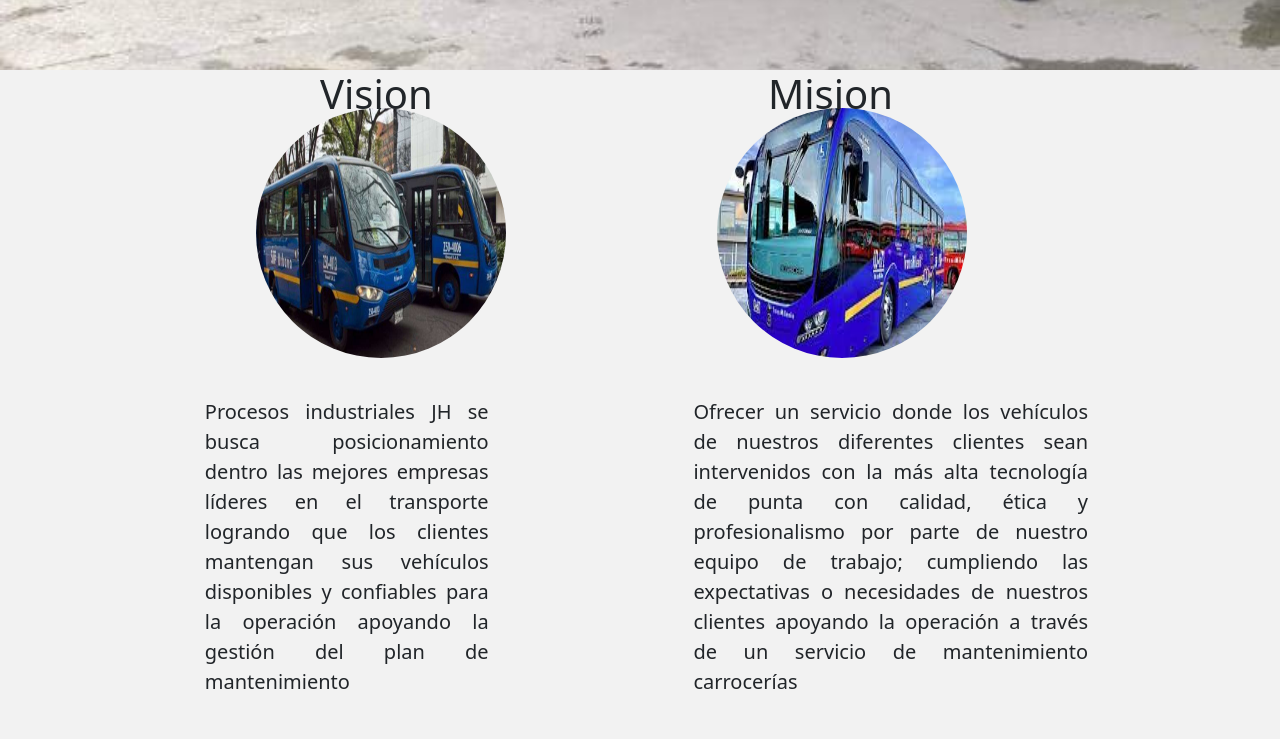
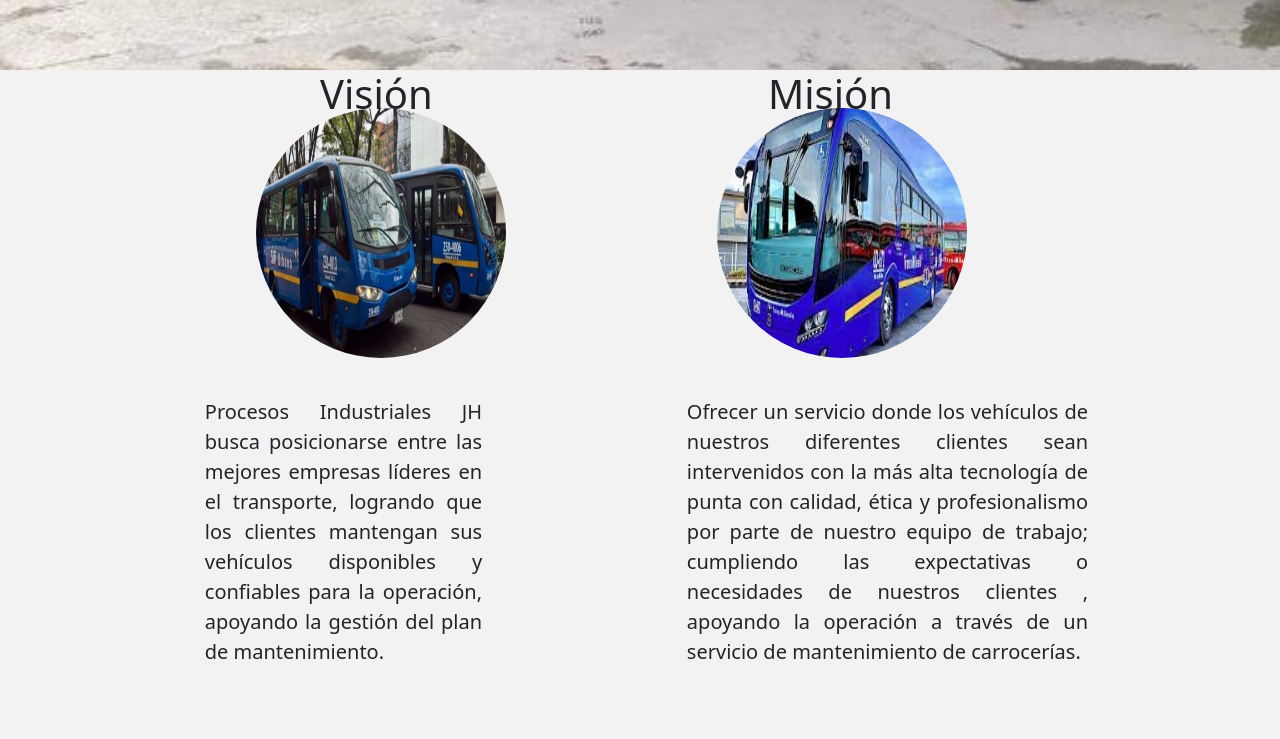
Before and after one commit to Natis1423/Natis1423.github.io, a website: page index.html in a window 1280 px wide. Shown: the part 941-1680 px from the top of the page. Drawn offline with nearby package versions, Linux system fonts and the light colour scheme.

Commit message:
Initial commit

```diff
--- a/index.html
+++ b/index.html
@@ -25,20 +25,23 @@
     </div>
     <div class="tengosueño">
     <div class="visi">
-        <h1 id="vision1">Vision</h1>
+        <h1 id="vision1">Visión</h1>
     <img id="img1" src="sitp2.jpg" alt="">
 
-    <h1 id="vision">Mision</h1>
+    <h1 id="vision">Misión</h1>
     <img id="img2" src="sitp.jpg" alt="">
 
     </div>
     <div class="misi">
 
-        <p id="titulo1">Procesos industriales JH se busca posicionamiento dentro las mejores empresas líderes en el transporte logrando que los clientes
-            mantengan sus vehículos disponibles y confiables para la operación apoyando la gestión del plan de mantenimiento</p>
+        <p id="titulo1">Procesos Industriales JH busca posicionarse entre las mejores empresas
+          líderes en el transporte, logrando que los clientes mantengan sus vehículos disponibles
+          y confiables para la operación, apoyando la gestión del plan de mantenimiento.</p>
 
-    <p  id="titulo2">Ofrecer un servicio donde los vehículos de nuestros diferentes clientes sean intervenidos con la más alta tecnología de punta con calidad, ética y profesionalismo por parte de nuestro equipo de trabajo; cumpliendo las expectativas
-        o necesidades de nuestros clientes apoyando la operación a través de un servicio de mantenimiento carrocerías</p>
+    <p  id="titulo2">Ofrecer un servicio donde los vehículos de nuestros diferentes clientes sean intervenidos
+       con la más alta tecnología de punta con calidad, ética y profesionalismo por parte de
+       nuestro equipo de trabajo; cumpliendo las expectativas o necesidades de nuestros clientes
+       , apoyando la operación a través de un servicio de mantenimiento de carrocerías.</p>
 
 </div>
 </div>
@@ -68,7 +71,7 @@
         <a class="btn btn-outline-light btn-floating m-1" href="#!" role="button"
           ><i class="fab fa-github"></i
         >
-        <ion-icon name="location-outline"></ion-icon>calle 17 #30-55 Bogota</a>
+        <ion-icon name="location-outline"></ion-icon>Calle 81a # 88i-22</a>
       </section>
       <!-- Section: Social media -->
     </div>
```
Also changed, not shown: servicios.html (+12 -4 lines), servicio.jpeg (added), servicio1.jpeg (added).
